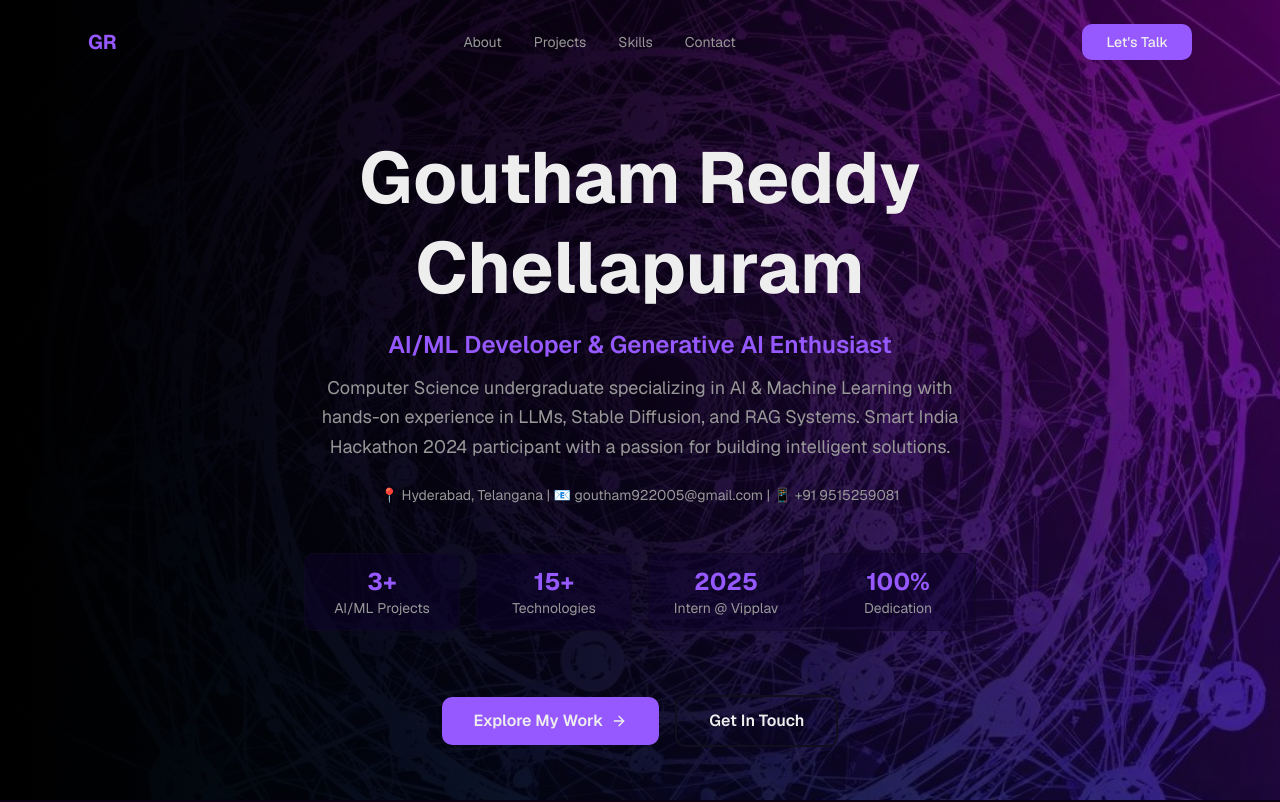
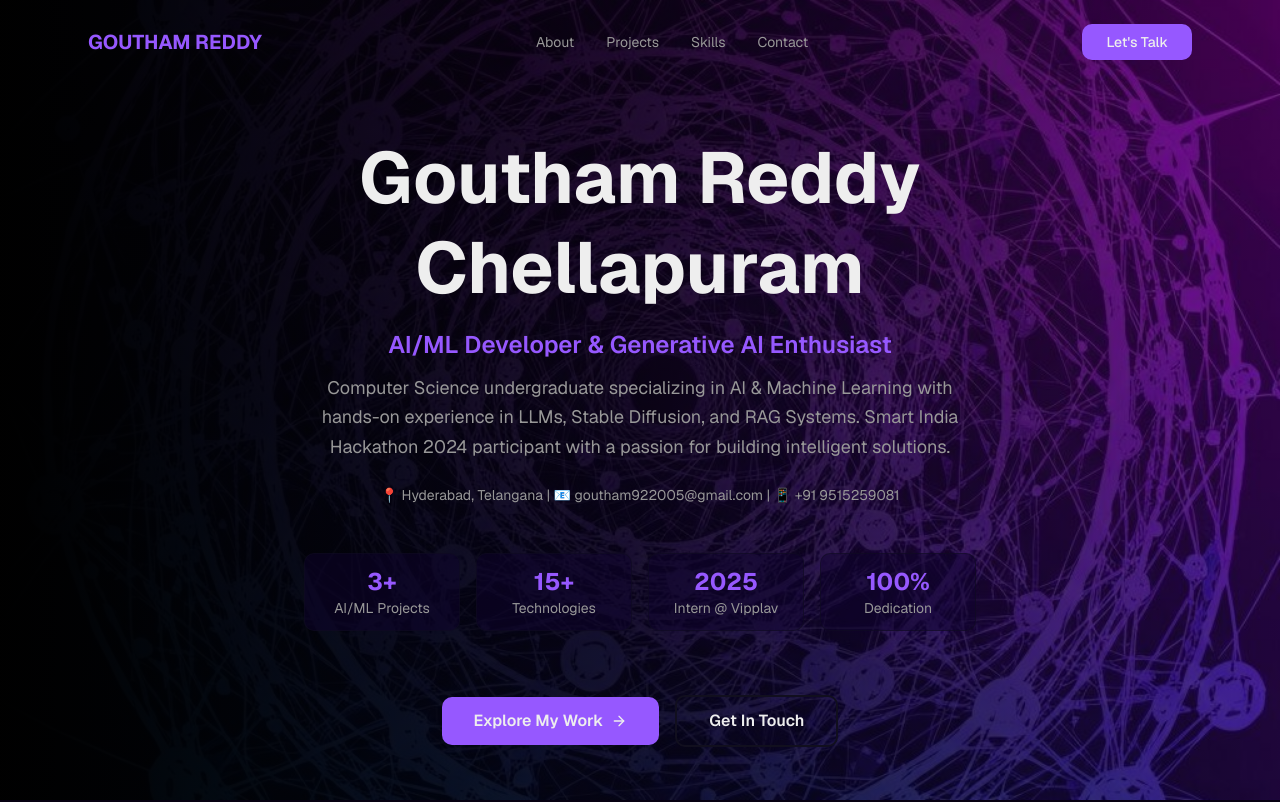
Before and after one commit to gouthamreddy09/portfolio-website, a Next.js app: page / in a window 1280 px wide. Shown: the top 802 px of the page. Built offline with nearby package versions, Linux system fonts and the light colour scheme.

Commit message:
feat: update portfolio logo to full name "GOUTHAM REDDY"
Replace initials "GR" with full name for professional branding.

#VERCEL_SKIP

Co-authored-by: goutham reddy <180967124+gouthamreddy09@users.noreply.github.com>

```diff
--- a/components/navigation.tsx
+++ b/components/navigation.tsx
@@ -24,7 +24,7 @@ export default function Navigation({ scrolled }: NavigationProps) {
     >
       <div className="max-w-6xl mx-auto px-6 py-6 flex items-center justify-between">
         <a href="#" className="text-xl font-bold text-primary">
-          GR
+          GOUTHAM REDDY
         </a>
 
         <div className="hidden md:flex gap-8">
```
